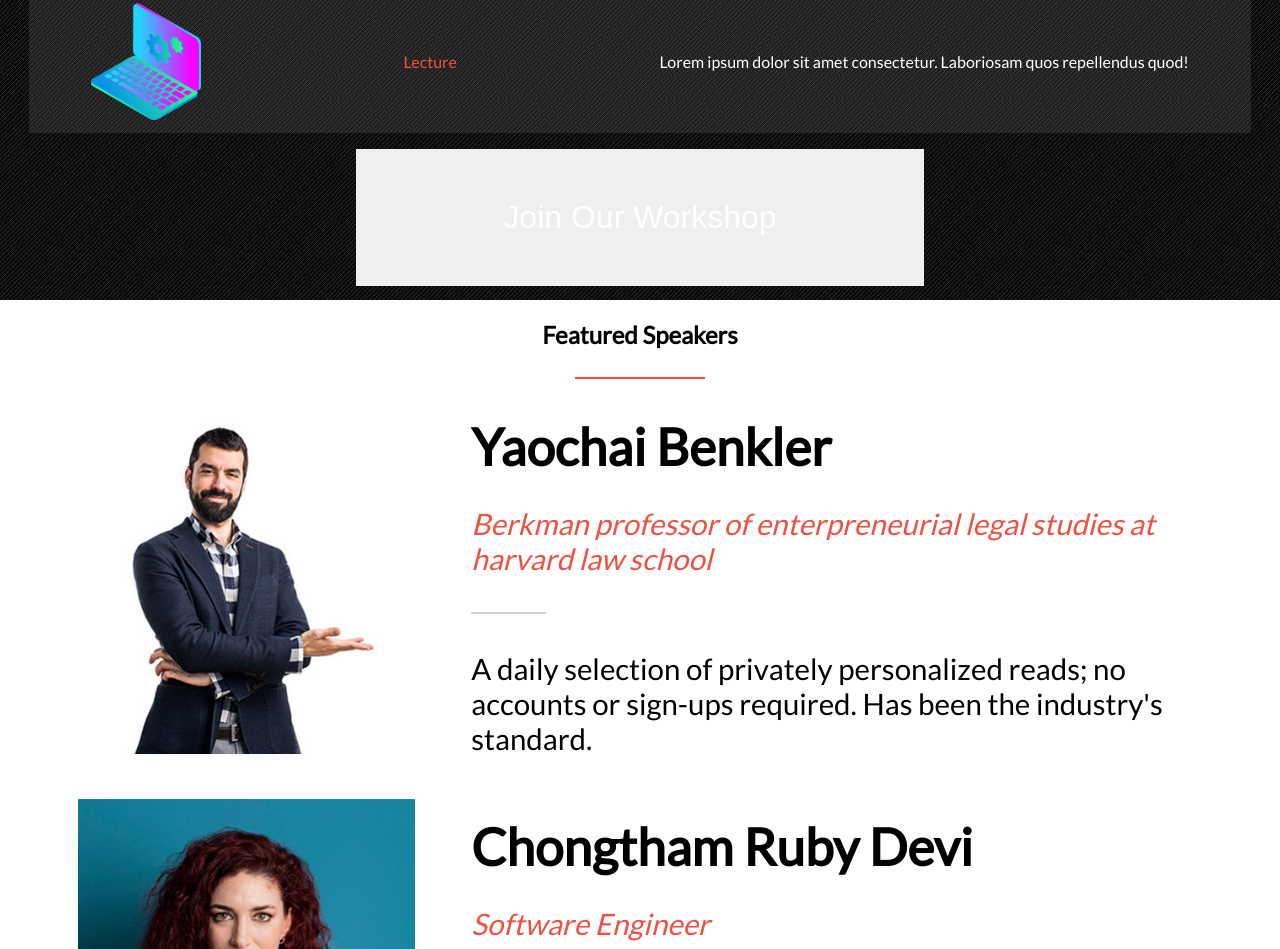
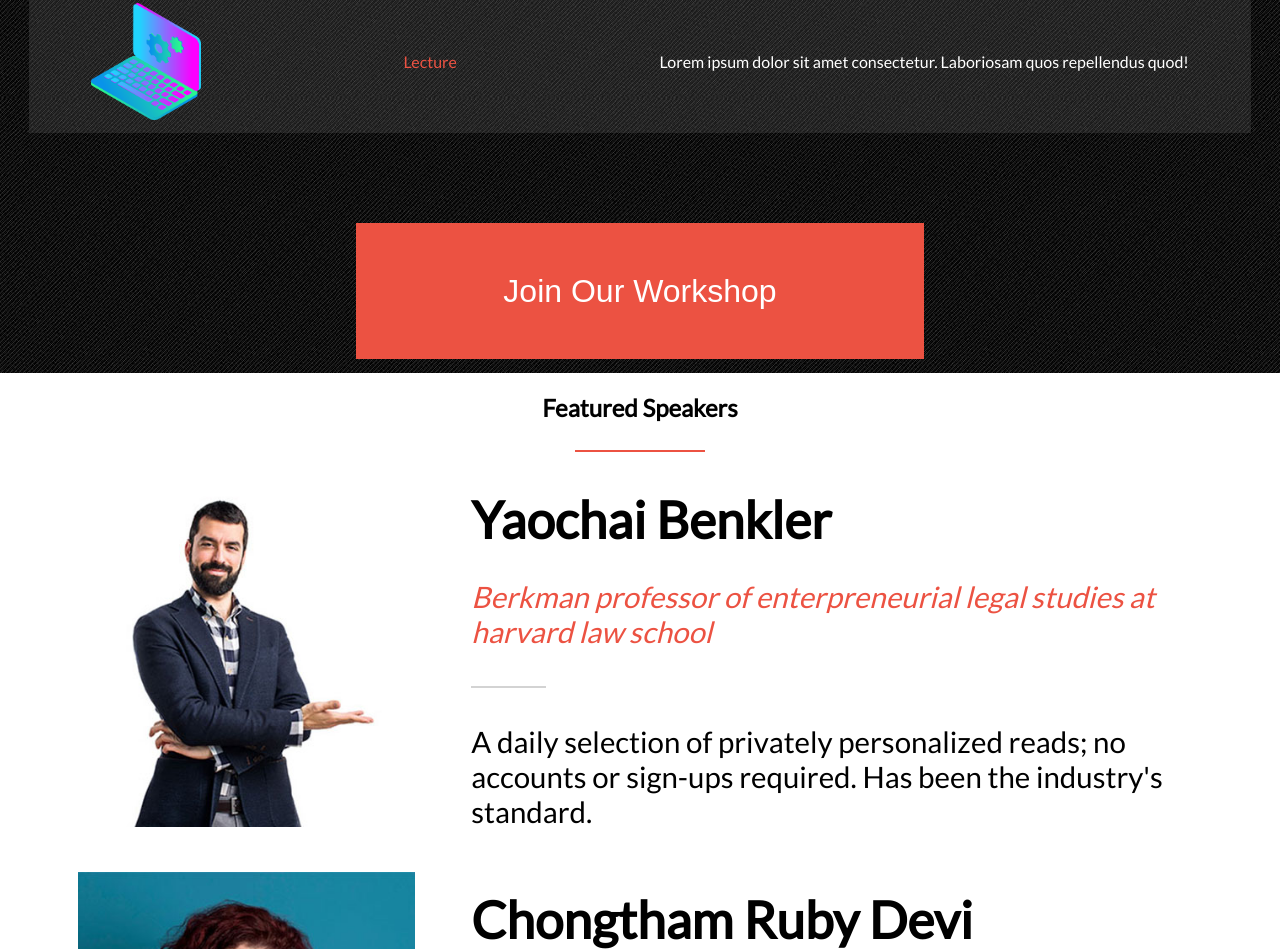
Before and after one commit to rubydevi/the-korner-capstone, a website: page index.html in a window 1280 px wide. Shown: the part 1875-2824 px from the top of the page. Drawn offline with Linux system fonts and the light colour scheme; a web font is replaced by a local one.

Commit message:
Assign btn-primary to Program Button

```diff
--- a/index.html
+++ b/index.html
@@ -74,7 +74,7 @@
         <p class="program-name">Lecture</p>
         <p>Lorem ipsum dolor sit amet consectetur. Laboriosam quos repellendus quod!</p>
       </div>
-      <button type="button" class="btn text-white">Join Our Workshop</button>
+      <button type="button" class="btn btn-primary text-white">Join Our Workshop</button>
     </div>
   </section>
 
```
